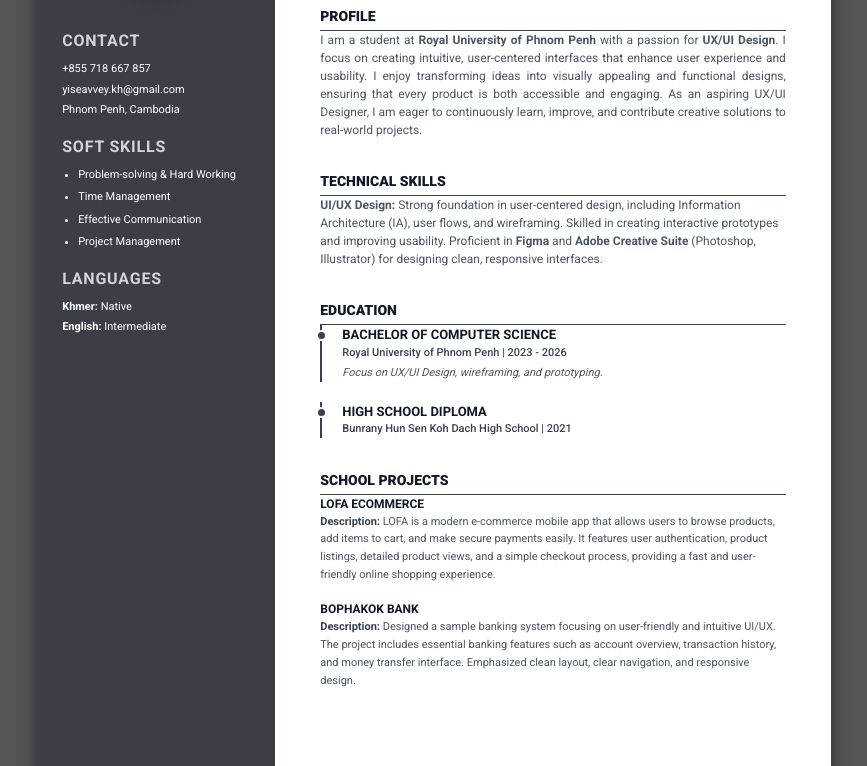
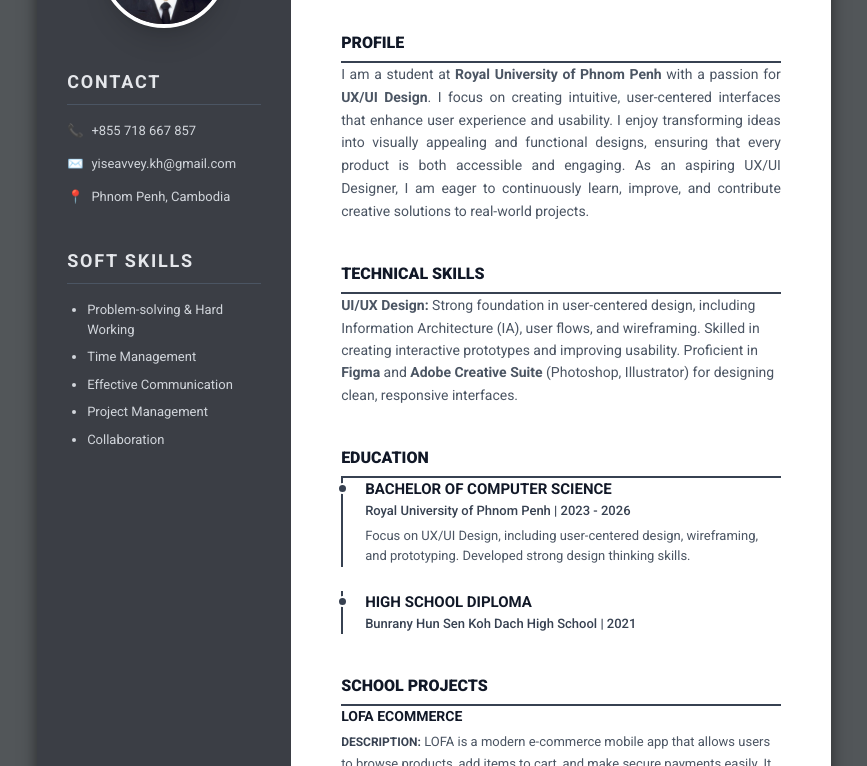
Before and after one commit to Monika-Phann/Personal-informaton, a website: page index.html in a window 1280 px wide. Shown: the part 150-916 px from the top of the page, without its empty margins (206-1073 px from the left). Drawn offline with nearby package versions, Linux system fonts and the light colour scheme.

Commit message:
last update

```diff
--- a/index.html
+++ b/index.html
@@ -32,16 +32,16 @@ body {
     overflow: hidden;
 }
 
-main { padding: 40px 45px; }
-aside { padding: 35px 25px; }
+main { padding: 45px 50px; }
+aside { padding: 50px 30px; }
 
 h1 { letter-spacing: 1px; line-height: 1.1; }
-h2 { border-bottom: 1.5px solid #374151; padding-bottom: 4px; margin-bottom: 12px; }
-p { line-height: 1.5; }
+h2 { border-bottom: 2px solid #374151; padding-bottom: 6px; margin-bottom: 14px; }
+p { line-height: 1.6; }
 
 .timeline-container {
     position: relative;
-    padding-left: 20px;
+    padding-left: 22px;
     border-left: 2px solid #374151;
 }
 .timeline-dot {
@@ -67,101 +67,102 @@ p { line-height: 1.5; }
 
 <div class="resume-page">
 
-<aside class="w-[30%] bg-[#3b3e45] text-white flex flex-col gap-8">
+<aside class="w-[32%] bg-[#3b3e45] text-white flex flex-col justify-between">
 
+    <div class="flex flex-col gap-10">
         <div class="flex justify-center">
-        <div class="w-28 h-28 rounded-full border-[3px] border-white overflow-hidden shadow-lg">
+            <div class="w-32 h-32 rounded-full border-[4px] border-white overflow-hidden shadow-xl">
                 <img src="./src/profile.png" class="w-full h-full object-cover"
                 onerror="this.src='https://placehold.co/200x200/5c5c5c/FFFFFF?text=PHOTO';">
             </div>
         </div>
 
-    <div class="space-y-4">
         <div>
-            <h3 class="text-md font-bold text-gray-300 uppercase tracking-wider mb-2">Contact</h3>
-            <div class="space-y-1 text-[11px]">
-                <p>+855 718 667 857</p>
-                <p class="break-words">yiseavvey.kh@gmail.com</p>
-                <p>Phnom Penh, Cambodia</p>
+            <h3 class="text-lg font-bold text-gray-200 uppercase tracking-widest border-b border-gray-600 pb-2 mb-4">Contact</h3>
+            <div class="space-y-3 text-[13px] text-gray-300">
+                <p class="flex items-center gap-2"><span>📞</span> +855 718 667 857</p>
+                <p class="flex items-center gap-2 truncate"><span>✉️</span> yiseavvey.kh@gmail.com</p>
+                <p class="flex items-center gap-2"><span>📍</span> Phnom Penh, Cambodia</p>
             </div>
         </div>
 
         <div>
-            <h3 class="text-md font-bold text-gray-300 uppercase tracking-wider mb-2">Soft Skills</h3>
-            <ul class="text-[11px] list-disc ml-4 space-y-1.5">
+            <h3 class="text-lg font-bold text-gray-200 uppercase tracking-widest border-b border-gray-600 pb-2 mb-4">Soft Skills</h3>
+            <ul class="text-[13px] text-gray-300 list-disc ml-5 space-y-2">
                 <li>Problem-solving & Hard Working</li>
                 <li>Time Management</li>
                 <li>Effective Communication</li>
                 <li>Project Management</li>
+                <li>Collaboration</li>
             </ul>
         </div>
+    </div>
 
-        <div>
-            <h3 class="text-md font-bold text-gray-300 uppercase tracking-wider mb-2">Languages</h3>
-            <div class="text-[11px] space-y-1">
-                <p><span class="font-bold">Khmer:</span> Native</p>
-                <p><span class="font-bold">English:</span> Intermediate</p>
-            </div>
+    <div class="pb-6">
+        <h3 class="text-lg font-bold text-gray-200 uppercase tracking-widest border-b border-gray-600 pb-2 mb-4">Languages</h3>
+        <div class="text-[13px] text-gray-300 space-y-2">
+            <p><span class="font-bold text-white">Khmer:</span> Native</p>
+            <p><span class="font-bold text-white">English:</span> Intermediate</p>
         </div>
     </div>
 
 </aside>
 
-<main class="w-[70%] text-gray-800">
+<main class="w-[68%] text-gray-800">
 
-<header class="mb-8">
-    <h1 class="text-5xl font-black uppercase text-gray-900">YI SEAVVEY</h1>
-    <p class="text-lg tracking-[0.2em] text-gray-500 font-medium mt-2">UX/UI Designer</p>
+<header class="mb-10">
+    <h1 class="text-6xl font-black uppercase text-gray-900">YI SEAVVEY</h1>
+    <p class="text-xl tracking-[0.25em] text-gray-500 font-medium mt-2">UX/UI Designer</p>
 </header>
 
-<section class="mb-8">
-    <h2 class="text-sm font-black uppercase text-gray-900">PROFILE</h2>
-    <p class="text-[12px] text-gray-600 text-justify">
+<section class="mb-10">
+    <h2 class="text-base font-black uppercase text-gray-900">PROFILE</h2>
+    <p class="text-[14px] text-gray-600 text-justify leading-relaxed">
         I am a student at <strong>Royal University of Phnom Penh</strong> with a passion for <strong>UX/UI Design</strong>. I focus on creating intuitive, user-centered interfaces that enhance user experience and usability. I enjoy transforming ideas into visually appealing and functional designs, ensuring that every product is both accessible and engaging. As an aspiring UX/UI Designer, I am eager to continuously learn, improve, and contribute creative solutions to real-world projects.
     </p>
 </section>
 
-<section class="mb-8">
-    <h2 class="text-sm font-black uppercase text-gray-900">TECHNICAL SKILLS</h2>
-    <div class="text-[12px] text-gray-600">
+<section class="mb-10">
+    <h2 class="text-base font-black uppercase text-gray-900">TECHNICAL SKILLS</h2>
+    <div class="text-[14px] text-gray-600 leading-relaxed">
         <p><strong>UI/UX Design:</strong> Strong foundation in user-centered design, including Information Architecture (IA), user flows, and wireframing. Skilled in creating interactive prototypes and improving usability. Proficient in <strong>Figma</strong> and <strong>Adobe Creative Suite</strong> (Photoshop, Illustrator) for designing clean, responsive interfaces.</p>
     </div>
 </section>
 
-<section class="mb-8">
-<h2 class="text-sm font-black uppercase text-gray-900">EDUCATION</h2>
+<section class="mb-10">
+<h2 class="text-base font-black uppercase text-gray-900">EDUCATION</h2>
 
-<div class="space-y-5">
+<div class="space-y-6">
     <div class="timeline-container">
         <div class="timeline-dot"></div>
-        <h3 class="text-[13px] font-bold uppercase text-gray-900">Bachelor of Computer Science</h3>
-        <p class="text-[11px] font-medium text-gray-700">Royal University of Phnom Penh | 2023 - 2026</p>
-        <p class="text-[11px] text-gray-600 mt-1 italic">Focus on UX/UI Design, wireframing, and prototyping.</p>
+        <h3 class="text-[15px] font-bold uppercase text-gray-900">Bachelor of Computer Science</h3>
+        <p class="text-[13px] font-medium text-gray-700">Royal University of Phnom Penh | 2023 - 2026</p>
+        <p class="text-[13px] text-gray-600 mt-1">Focus on UX/UI Design, including user-centered design, wireframing, and prototyping. Developed strong design thinking skills.</p>
     </div>
 
     <div class="timeline-container">
         <div class="timeline-dot"></div>
-        <h3 class="text-[13px] font-bold uppercase text-gray-900">High School Diploma</h3>
-        <p class="text-[11px] font-medium text-gray-700">Bunrany Hun Sen Koh Dach High School | 2021</p>
+        <h3 class="text-[15px] font-bold uppercase text-gray-900">High School Diploma</h3>
+        <p class="text-[13px] font-medium text-gray-700">Bunrany Hun Sen Koh Dach High School | 2021</p>
     </div>
 </div>
 </section>
 
 <section>
-<h2 class="text-sm font-black uppercase text-gray-900">SCHOOL PROJECTS</h2>
+<h2 class="text-base font-black uppercase text-gray-900">SCHOOL PROJECTS</h2>
 
-<div class="space-y-4">
+<div class="space-y-5">
     <div>
-        <h3 class="text-[12px] font-bold uppercase text-gray-900">LOFA Ecommerce</h3>
-        <p class="text-[11px] text-gray-600 leading-relaxed">
-            <span class="font-bold text-gray-700">Description:</span> LOFA is a modern e-commerce mobile app that allows users to browse products, add items to cart, and make secure payments easily. It features user authentication, product listings, detailed product views, and a simple checkout process, providing a fast and user-friendly online shopping experience.
+        <h3 class="text-[14px] font-bold uppercase text-gray-900">LOFA Ecommerce</h3>
+        <p class="text-[13px] text-gray-600 leading-relaxed mt-1">
+            <span class="font-bold text-gray-700 text-[12px]">DESCRIPTION:</span> LOFA is a modern e-commerce mobile app that allows users to browse products, add items to cart, and make secure payments easily. It features user authentication, product listings, and a simple checkout process, providing a fast and user-friendly online shopping experience.
         </p>
     </div>
 
     <div>
-        <h3 class="text-[12px] font-bold uppercase text-gray-900">Bophakok Bank</h3>
-        <p class="text-[11px] text-gray-600 leading-relaxed">
-            <span class="font-bold text-gray-700">Description:</span> Designed a sample banking system focusing on user-friendly and intuitive UI/UX. The project includes essential banking features such as account overview, transaction history, and money transfer interface. Emphasized clean layout, clear navigation, and responsive design.
+        <h3 class="text-[14px] font-bold uppercase text-gray-900">Bophakok Bank</h3>
+        <p class="text-[13px] text-gray-600 leading-relaxed mt-1">
+            <span class="font-bold text-gray-700 text-[12px]">DESCRIPTION:</span> Designed a sample banking system focusing on user-friendly and intuitive UI/UX. The project includes essential banking features such as account overview, transaction history, and money transfer interface. Emphasized clean layout and responsive design.
         </p>
     </div>
 </div>
```
Lines whose indentation alone changed are shown as unchanged.
